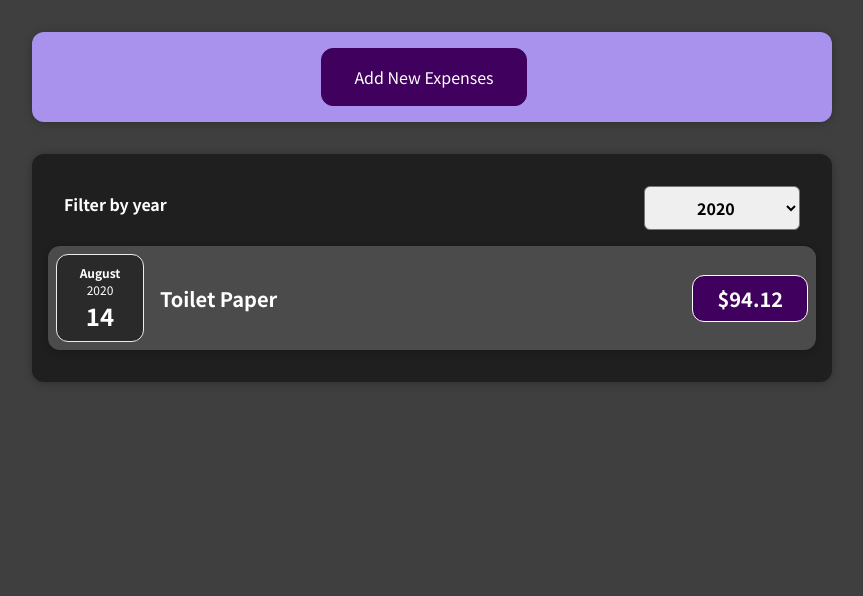
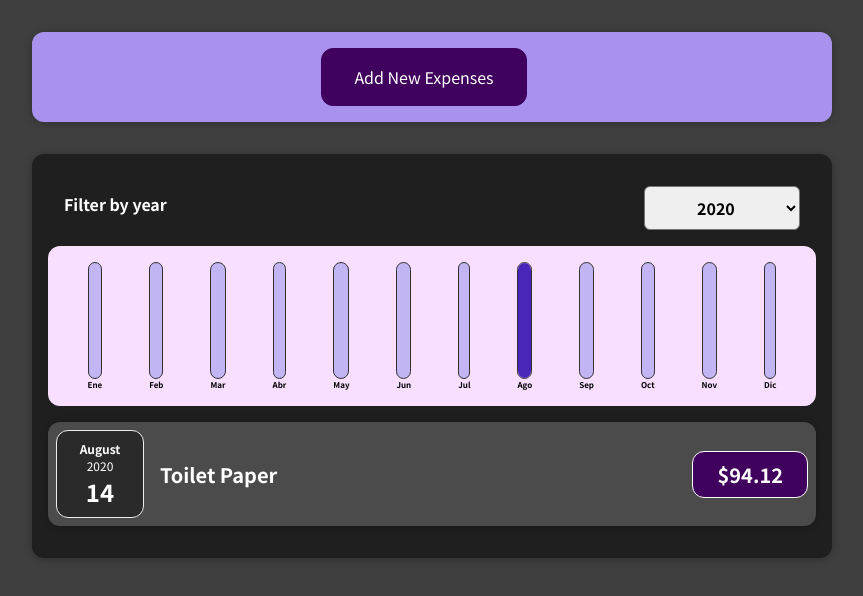
Before and after one commit to JonathanAriass/React, a React (Create React App) app in the folder react-guide/: page / in a window 1280 px wide. Shown: the top 596 px of the page, without its empty margins (208-1071 px from the left). Built offline with nearby package versions, Linux system fonts and the light colour scheme.

Commit message:
Final commit on expenses tracker

```diff
--- /dev/null
+++ b/react-guide/src/components/Chart/Chart.css
@@ -0,0 +1,9 @@
+.chart {
+    padding: 1rem;
+    border-radius: 12px;
+    background-color: #f8dfff;
+    text-align: center;
+    display: flex;
+    justify-content: space-around;
+    height: 10rem;
+  }
--- /dev/null
+++ b/react-guide/src/components/Chart/Chart.js
@@ -0,0 +1,22 @@
+import ChartBar from "./ChartBar";
+import "./Chart.css";
+
+const Chart = (props) => {
+  const dataPointsValues = props.dataPoints.map((dataPoint) => dataPoint.value);
+  const totalMaximum = Math.max(...dataPointsValues);
+
+  return (
+    <div className="chart">
+      {props.dataPoints.map((dataPoint) => (
+        <ChartBar
+          key={dataPoint.label}
+          value={dataPoint.value}
+          maxValue={totalMaximum}
+          label={dataPoint.label}
+        />
+      ))}
+    </div>
+  );
+};
+
+export default Chart;
--- /dev/null
+++ b/react-guide/src/components/Chart/ChartBar.css
@@ -0,0 +1,30 @@
+.chart-bar {
+    height: 100%;
+    display: flex;
+    flex-direction: column;
+    align-items: center;
+  }
+
+  .chart-bar__inner {
+    height: 100%;
+    width: 100%;
+    border: 1px solid #313131;
+    border-radius: 12px;
+    background-color: #c3b4f3;
+    overflow: hidden;
+    display: flex;
+    flex-direction: column;
+    justify-content: flex-end;
+  }
+
+  .chart-bar__fill {
+    background-color: #4826b9;
+    width: 100%;
+    transition: all 0.3s ease-out;
+  }
+
+  .chart-bar__label {
+    font-weight: bold;
+    font-size: 0.5rem;
+    text-align: center;
+  }
--- /dev/null
+++ b/react-guide/src/components/Chart/ChartBar.js
@@ -0,0 +1,23 @@
+import "./ChartBar.css";
+
+const ChartBar = (props) => {
+  let barFillHeight = "0%";
+
+  if (props.maxValue > 0) {
+    barFillHeight = Math.round((props.value / props.maxValue) * 100) + "%";
+  }
+
+  return (
+    <div className="chart-bar">
+      <div className="chart-bar__inner">
+        <div
+          className="chart-bar__fill"
+          style={{ height: barFillHeight }}
+        ></div>
+      </div>
+      <div className="chart-bar__label">{props.label}</div>
+    </div>
+  );
+};
+
+export default ChartBar;
--- a/react-guide/src/components/Expenses/Expenses.js
+++ b/react-guide/src/components/Expenses/Expenses.js
@@ -2,6 +2,7 @@ import React, { useState } from "react";
 
 import Cards from "../UI/Cards";
 import "./Expenses.css";
+import ExpensesChart from "./ExpensesChart";
 import ExpensesFilter from "./ExpensesFilter";
 import ExpensesList from "./ExpensesList";
 
@@ -22,6 +23,7 @@ const Expenses = (props) => {
     <div>
       <Cards className="expenses">
         <ExpensesFilter selected={filteredYear} onChangeFilter={filterChangeHandler} />
+        <ExpensesChart expenses={filteredExpensesList}/>
         <ExpensesList items={filteredExpensesList} />
       </Cards>
     </div>
--- /dev/null
+++ b/react-guide/src/components/Expenses/ExpensesChart.js
@@ -0,0 +1,27 @@
+import Chart from "../Chart/Chart";
+
+const ExpensesChart = (props) => {
+  const chartDataPoints = [
+    { label: "Ene", value: 0 },
+    { label: "Feb", value: 0 },
+    { label: "Mar", value: 0 },
+    { label: "Abr", value: 0 },
+    { label: "May", value: 0 },
+    { label: "Jun", value: 0 },
+    { label: "Jul", value: 0 },
+    { label: "Ago", value: 0 },
+    { label: "Sep", value: 0 },
+    { label: "Oct", value: 0 },
+    { label: "Nov", value: 0 },
+    { label: "Dic", value: 0 },
+  ];
+
+  for (const expense of props.expenses) {
+    const expenseMonth = expense.date.getMonth(); // 0 is January
+    chartDataPoints[expenseMonth].value += expense.amount;
+  }
+
+  return <Chart dataPoints={chartDataPoints} />;
+};
+
+export default ExpensesChart;
--- a/react-guide/src/components/NewExpense/ExpenseForm.js
+++ b/react-guide/src/components/NewExpense/ExpenseForm.js
@@ -49,7 +49,7 @@ const ExpenseForm = (props) => {
 
     const expenseData = {
       title: enteredTitle,
-      amount: enteredAmount,
+      amount: +enteredAmount,
       date: new Date(enteredDate),
     };
 
```
Also changed, not shown: 1 other file (tests, documents, lock files or other folders).
